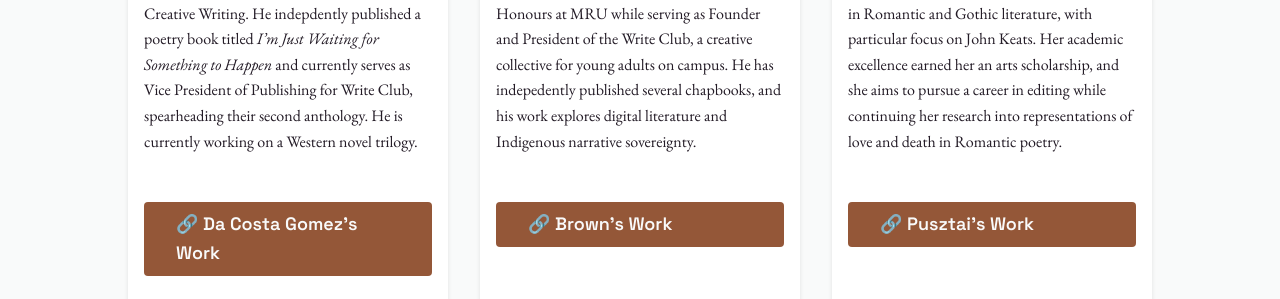
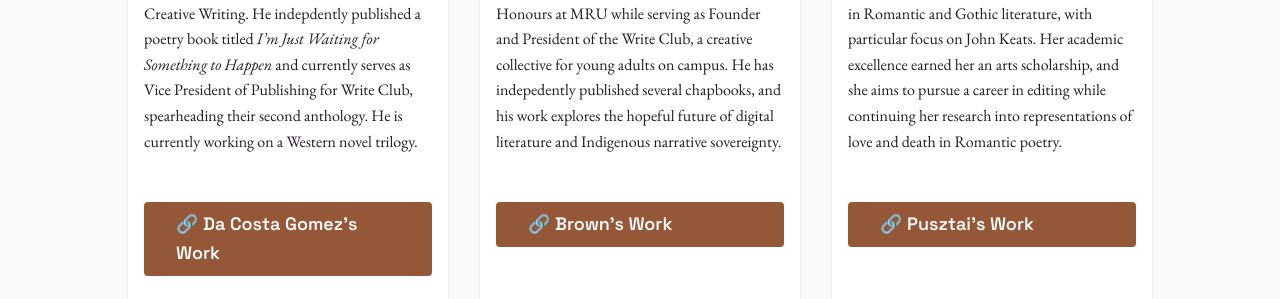
Before and after one commit to brennanbrown/communityandromance, a Jekyll site: the page built from index.html, in a window 1280 px wide and 900 px high, scrolled down 4953 px. Shown: the part 309-608 px from the top of the window. Built offline with Jekyll 4.4.1, drawn with Linux system fonts in a browser that asks for light colours; some of the changed text lies outside the part shown.

Commit message:
Add speaker detail

```diff
--- a/_data/speakers.yml
+++ b/_data/speakers.yml
@@ -74,7 +74,7 @@
   title: "Presenter"
   role: "Community Paper Session"
   image: "brown.jpg"
-  bio: "A Queer Métis writer and scholar from Winnipeg, Kenneth is completing his English Honours at MRU while serving as Founder and President of the Write Club, a creative collective for young adults on campus. He has indepedently published several chapbooks, and his work explores digital literature and Indigenous narrative sovereignty."
+  bio: "A Queer Métis writer and scholar from Winnipeg, Kenneth is completing his English Honours at MRU while serving as Founder and President of the Write Club, a creative collective for young adults on campus. He has indepedently published several chapbooks, and his work explores the hopeful future of digital literature and Indigenous narrative sovereignty."
   extended_bio: |
     B. Kenneth Brown is an accomplished Queer Métis writer, scholar, and open-source web developer serving as the Founder and President of the Write Club. Currently completing his English Honours at Mount Royal University, his academic work explores Indigenous resilience, identity, and narrative sovereignty. His recently published research in the Mount Royal Undergraduate Humanities Review examines Indigenous representation in graphic novels, specifically analyzing "Nimkii" from This Place: 150 Years Retold and its portrayal of community resilience during the Sixties Scoop.
 
```
